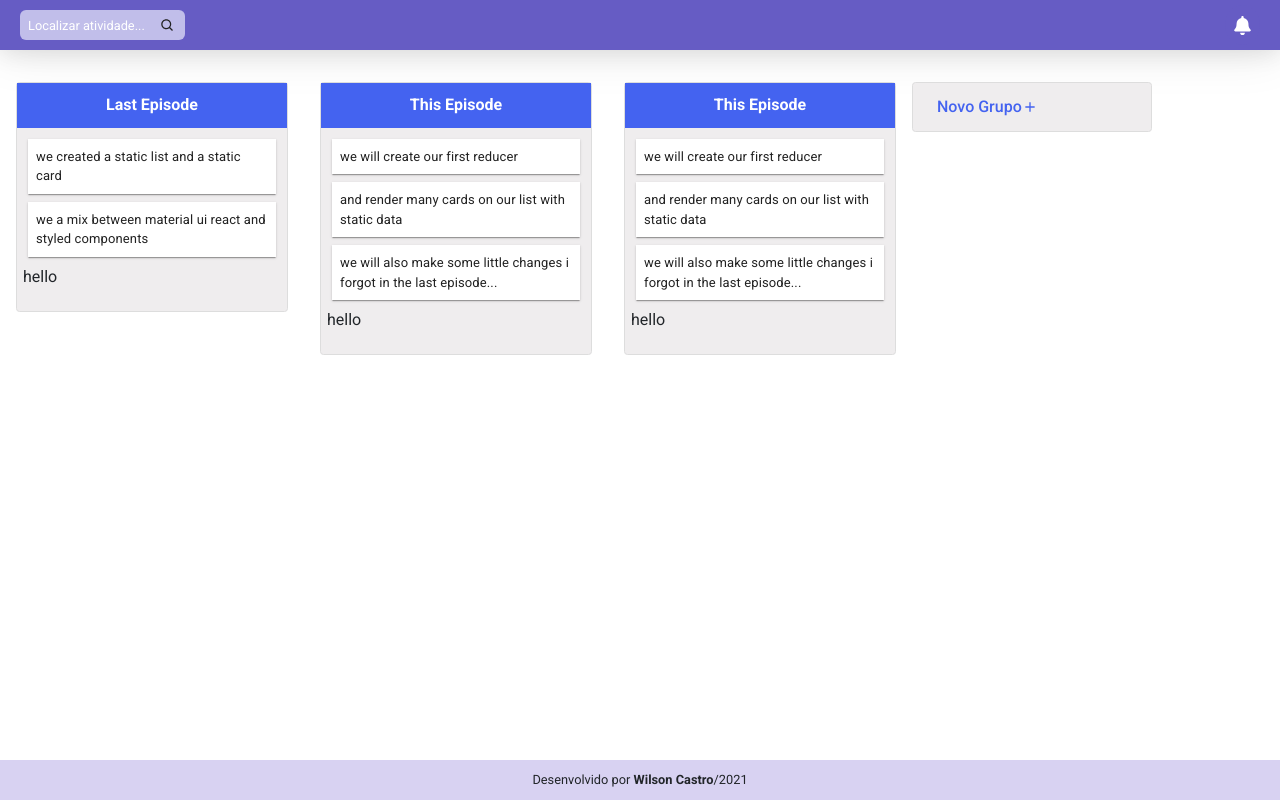
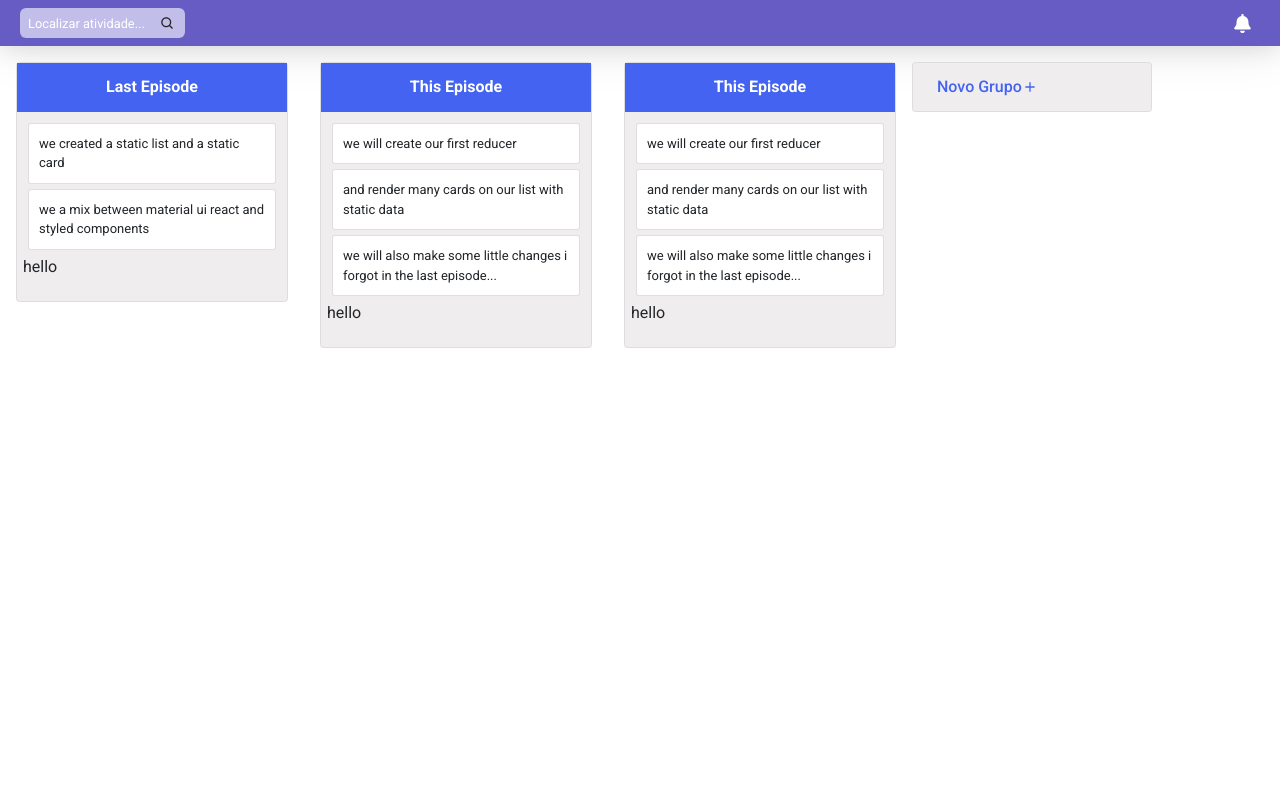
Before and after one commit to wilson-castro/task-controller, a React (Create React App) app in the folder frontend/: page / in a window 1280 px wide. Built offline with nearby package versions, Linux system fonts and the light colour scheme.

Commit message:
Refatoração 2 do layout

```diff
--- a/frontend/src/components/App.jsx
+++ b/frontend/src/components/App.jsx
@@ -3,7 +3,6 @@ import 'font-awesome/css/font-awesome.min.css'
 import '../styles/App.css';
 import React, { Component } from 'react'
 
-import Footer from './Footer';
 import Main from './Main';
 import Header from './Header';
 
@@ -14,7 +13,6 @@ class App extends Component {
       <div className="App">
         <Header />
         <Main />
-        <Footer />
       </div>
     )
   }
--- /dev/null
+++ b/frontend/src/components/Cards/ActivityCard.css
@@ -0,0 +1,19 @@
+.card {
+  position: relative;
+  cursor: pointer;
+  background: white;
+  margin: 5px;
+  padding: 10px;
+  border-radius: 3px;
+  font-size: 13px;
+  overflow-wrap: break-word;
+  min-height: 18px;
+  min-width: 240px;
+  margin-bottom: 8;
+  position: relative;
+
+}
+
+.card:hover {
+  background: #f5f6f7;
+}
--- a/frontend/src/components/Cards/ActivityCard.jsx
+++ b/frontend/src/components/Cards/ActivityCard.jsx
@@ -1,22 +1,34 @@
 import React from 'react';
-import Card from '@material-ui/core/Card';
+// import Card from '@material-ui/core/Card';
 // import CardContent from '@material-ui/core/CardContent';
-import Typography from '@material-ui/core/Typography';
+// import Typography from '@material-ui/core/Typography';
 
-import { useStyles } from './styles';
+import './ActivityCard.css'
 
-function CardTemplate({ text }) {
-  const classes = useStyles();
+// import { useStyles } from './styles';
 
+function CardTemplate({ card }) {
+  console.log(card);
   return (
-    <Card className={classes.card}>
-      {/* <CardContent className={classes.cardContent}> */}
-      <Typography className={classes.typography} gutterBottom>
-        {text}
-      </Typography>
-      {/* </CardContent> */}
-    </Card >
+    <div className="card">
+      <div className="Card-Content">
+        <div className="Card-Text">{card.text}</div>
+        <div className="Card-DeadLine">{card.deadline}</div>
+      </div>
+    </div>
+
   )
+  // return (
+  //   <Card className={classes.root}>
+  //     {/* <CardContent className={classes.cardContent}> */}
+  //     <CardContent >
+  //       {/* <Typography className={classes.typography} gutterBottom> */}
+  //       <Typography >
+  //         {text}
+  //       </Typography>
+  //     </CardContent>
+  //   </Card >
+  // )
 }
 
 export default CardTemplate;
--- a/frontend/src/components/Cards/styles.js
+++ b/frontend/src/components/Cards/styles.js
@@ -1,32 +1,25 @@
-import { makeStyles } from '@material-ui/core/styles';
+// import { makeStyles } from '@material-ui/core/styles';
 
-export const useStyles = makeStyles({
-  root: {
+// export const useStyles = makeStyles({
+//   root: {
+//     minWidth: "240px",
+//     margin: "5px",
+//     marginBottom: 8,
+//     position: "relative",
+//     cursor: "pointer",
+//     borderRadius: "0",
+//     overflowWrap: "break-word",
+//     minHeight: "18px",
 
-  },
-  typography: {
-    fontWeight: 400,
-    fontSize: 13,
-    margin: 8,
-  },
-  card: {
-    minWidth: "240px",
-    margin: "5px",
-    marginBottom: 8,
-    position: "relative",
-    cursor: "pointer",
-    backgroundColor: "white",
-    '&:hover': {
-      backgroundColor: "#f5f6f7"
-    },
-    borderRadius: "0",
-    overflowWrap: "break-word",
-    minHeight: "18px",
-
-  },
-  // cardContent: {
-  //   paddingTop: 5,
-  //   paddingLeft: 6,
-  //   height: "fit-content",
-  // }
-});
+//   },
+//   typography: {
+//     fontWeight: 400,
+//     fontSize: 13,
+//     margin: 8,
+//   },
+//   cardContent: {
+//     margin: 0,
+//     padding: 0,
+//     height: "fit-content",
+//   }
+// });
--- a/frontend/src/components/Footer/index.jsx
+++ /dev/null
@@ -1,13 +0,0 @@
-import React from 'react';
-
-import { StyledFooter } from './styles';
-
-function Footer() {
-  return (
-    <StyledFooter className="Footer">
-      <span>Desenvolvido por <b>Wilson Castro</b>/2021</span>
-    </StyledFooter>
-  )
-}
-
-export default Footer;
--- a/frontend/src/components/Footer/styles.js
+++ /dev/null
@@ -1,13 +0,0 @@
-import styled from 'styled-components';
-
-export const StyledFooter = styled.footer`
-  display: flex;
-  justify-content: center;
-  align-items: center;
-  width: 100%;
-
-  font-size: 0.8rem;
-  background-color: var(--footer-bgColor) ;
-  border: solid 0.7;
-
-`;
--- a/frontend/src/components/List/ActivitiesList.jsx
+++ b/frontend/src/components/List/ActivitiesList.jsx
@@ -9,8 +9,8 @@ function ListTemplate({ title, cards }) {
   return (
     <Container className="CardsGroup">
       <Header>{title}</Header>
-      <div className="Cards">
-        {cards.map(card => <Card key={card.id} text={card.text} />)}
+      <div className="list-cards">
+        {cards.map(card => <Card key={card.id} card={card} />)}
         <ActionButton />
       </div>
     </Container>
--- a/frontend/src/components/List/styles.js
+++ b/frontend/src/components/List/styles.js
@@ -2,22 +2,25 @@ import styled from 'styled-components';
 
 export const Container = styled.div`
 
+  margin:1rem;
   flex: 0 1 calc(25% -1em);
   width: 272px;
   height: fit-content;
-  margin: 1rem;
+  margin-top : 1rem;
   border: 1px solid rgb(221, 221, 221);
 
   border-radius: 3.5px;
   background-color: rgb(239, 237, 238);
 
-  .Cards{
+
+  .list-cards{
     margin: 4px;
     padding: 2px;
   }
 `;
 
 export const Header = styled.div`
+  box-sizing: content-box;
   display: flex;
   justify-content: center;
   align-items: center;
@@ -25,6 +28,8 @@ export const Header = styled.div`
   cursor: pointer;
   overflow-wrap: break-word;
 
+  border: 2px solid  var(--header-fontColor);
+
   font-size: 1rem;
   font-weight: 700;
 
--- a/frontend/src/components/Main/index.jsx
+++ b/frontend/src/components/Main/index.jsx
@@ -12,7 +12,7 @@ class Main extends Component {
     const lists = loadLists();
 
     return (
-      <main className="Content">
+      <main className="Content1">
         <Container>
           {lists.map(list => (
             <List key={list.id} title={list.title} cards={list.cards} />
--- a/frontend/src/components/Main/styles.js
+++ b/frontend/src/components/Main/styles.js
@@ -1,14 +1,8 @@
 import styled from 'styled-components';
 
 export const Container = styled.div`
-  margin-top:1rem;
-  padding: 0;
   height: 92%;
   display: flex;
-  flex-direction: "row";
-  flex-wrap: wrap;
   overflow-x: auto;
 
-  align-items: flex-start;
-
 `;
--- a/frontend/src/styles/ActionButton.js
+++ b/frontend/src/styles/ActionButton.js
@@ -4,17 +4,34 @@ export const StyledActionButton = styled.div`
 
   display: flex;
   align-items: center;
+
+  height: 36px;
+  width: 240px;
   margin-top: 1rem;
   padding: 1.5rem;
-  height: 36px;
-  width: 240px;
 
+  cursor: pointer;
   border: 1px solid rgb(221, 221, 221);
   border-radius: 3.5px;
+
   background-color: rgb(239, 237, 238);
   color: rgb(68, 99, 240);
   font-weight: 500;
-  cursor: pointer;
+
+  min-height: 32px;
+
+  transition: background-color 85ms ease-in, opacity 40ms ease-in,
+    border-color 85ms ease-in;
+
+  :hover,:focus{
+    background-color: rgb(229, 227, 218);
+  }
+  :focus{
+      outline: none;
+  }
+  :active{
+    transform: scale(95%);
+  }
 
   p{ margin: 0}
 `;
--- a/frontend/src/styles/App.css
+++ b/frontend/src/styles/App.css
@@ -14,37 +14,5 @@
 
 .App{
   background: #FFF;
-  display: grid;
   height: 100vh;
-  grid-template-columns: 1fr;
-  grid-template-rows:
-   var(--header-height)
-   1fr
-   var(--footer-height) ;
-   grid-template-areas:
-    "Header"
-    "Content1"
-    "Footer"
-   ;
 }
-
-header.Header{
-  grid-area: Header;
-}
-main.Content{
-  grid-area: Content1;
-}
-footer.Footer{
-  grid-area: Footer;
-}
-
-@media only screen and (max-width: 550px) {
-  .App {
-    grid-template-columns: 1fr;
-    grid-template-rows: 40px 1fr 60px ;
-    grid-template-areas:
-    "Header"
-    "Content1"
-    "Footer";
-  }
-}
```
